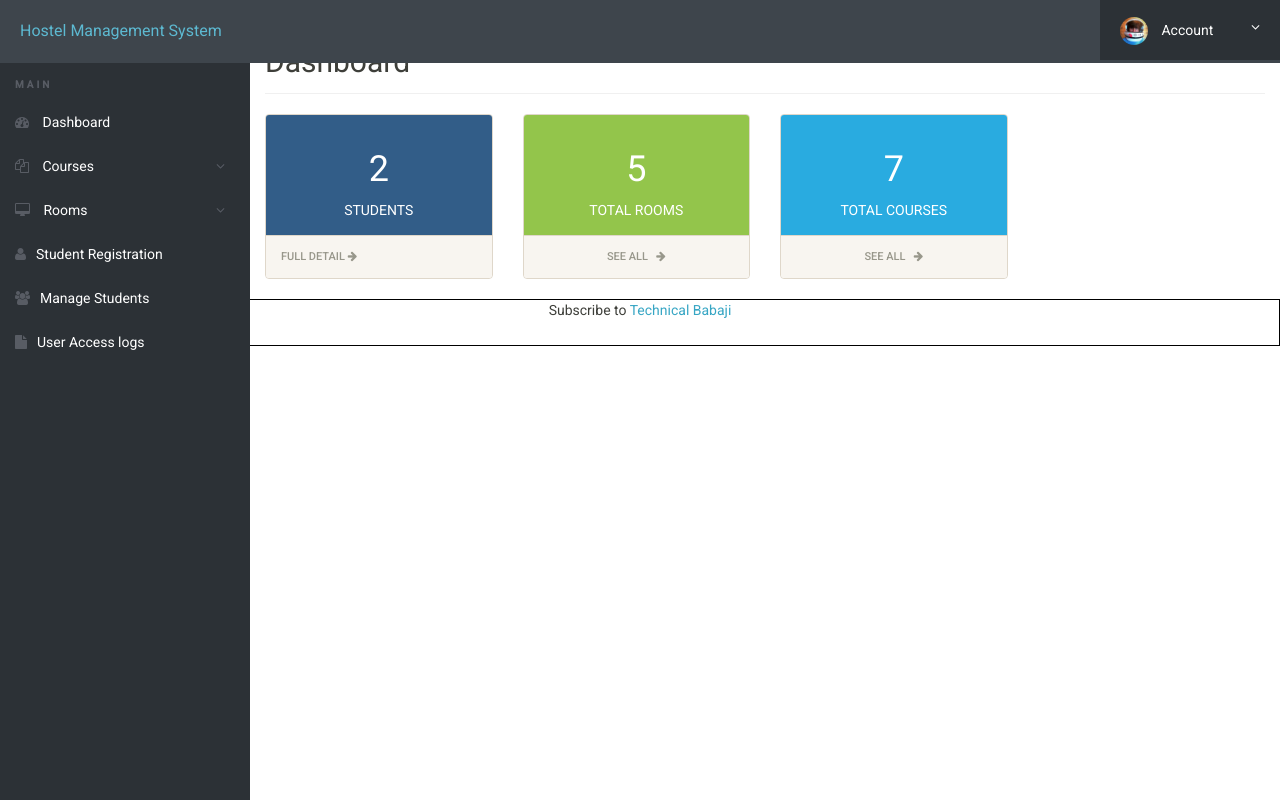
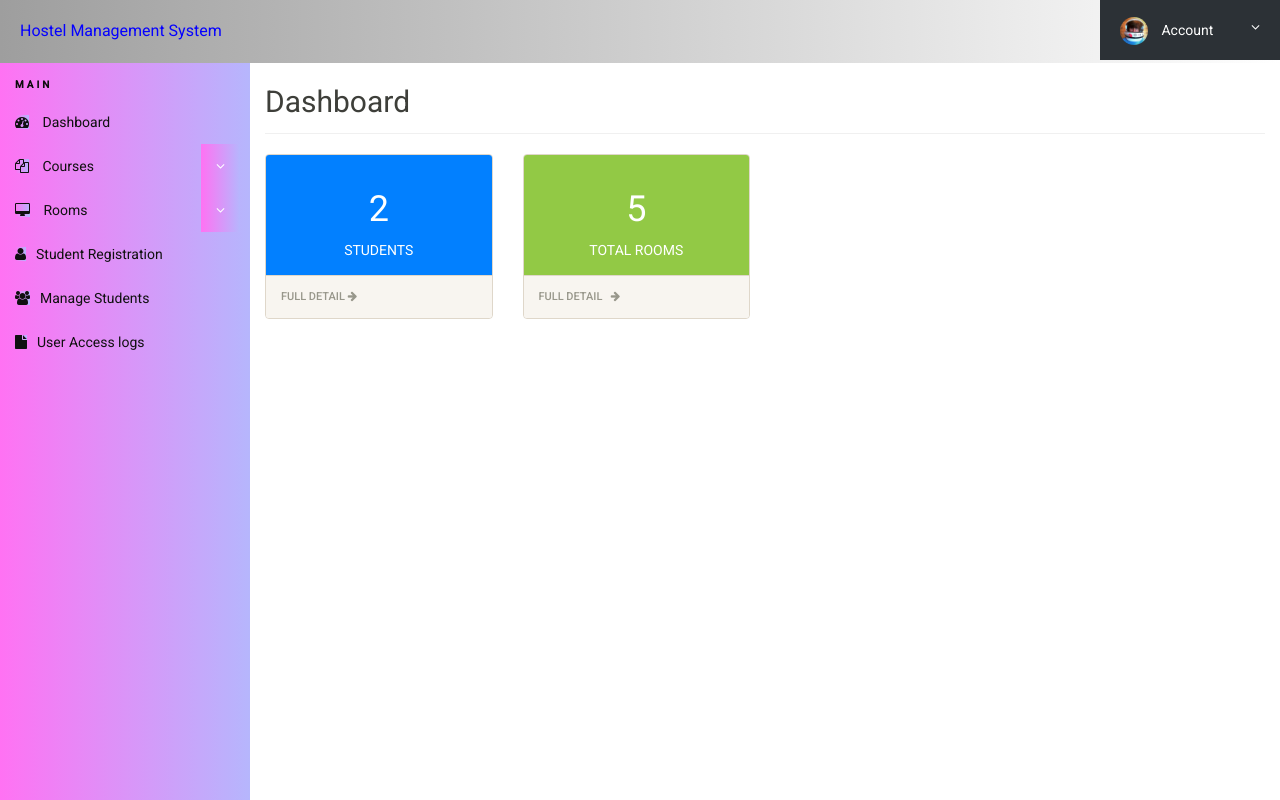
Before and after one commit to Eddie2111/LargeSweetRabbit, a PHP site: page /hostel/admin/dashboard.php in a window 1280 px wide. Run offline with PHP 8.4, Linux system fonts and the light colour scheme; a user stored in the database is signed in; data comes from the database, SQL or seed files in the repository.

Commit message:
Update dashboard.php

```diff
--- a/admin/dashboard.php
+++ b/admin/dashboard.php
@@ -24,7 +24,7 @@ check_login();
 	<link rel="stylesheet" href="css/bootstrap-select.css">
 	<link rel="stylesheet" href="css/fileinput.min.css">
 	<link rel="stylesheet" href="css/awesome-bootstrap-checkbox.css">
-	<link rel="stylesheet" href="css/style.css">
+	<link rel="stylesheet" href="css/style1.css">
 
 
 </head>
@@ -39,7 +39,7 @@ check_login();
 
 				<div class="row">
 					<div class="col-md-12">
-
+<br/><br/>
 						<h2 class="page-title">Dashboard</h2>
 
 						<div class="row">
@@ -82,26 +82,7 @@ $stmt1->close();
 													<div class="stat-panel-title text-uppercase">Total Rooms </div>
 												</div>
 											</div>
-											<a href="manage-rooms.php" class="block-anchor panel-footer text-center">See All &nbsp; <i class="fa fa-arrow-right"></i></a>
-										</div>
-									</div>
-									<div class="col-md-3">
-										<div class="panel panel-default">
-											<div class="panel-body bk-info text-light">
-												<div class="stat-panel text-center">
-<?php
-$result2 ="SELECT count(*) FROM courses ";
-$stmt2 = $mysqli->prepare($result2);
-$stmt2->execute();
-$stmt2->bind_result($count2);
-$stmt2->fetch();
-$stmt2->close();
-?>
-													<div class="stat-panel-number h1 "><?php echo $count2;?></div>
-													<div class="stat-panel-title text-uppercase">Total Courses</div>
-												</div>
-											</div>
-											<a href="manage-courses.php" class="block-anchor panel-footer text-center">See All &nbsp; <i class="fa fa-arrow-right"></i></a>
+											<a href="manage-rooms.php" class="block-anchor panel-footer">Full Detail &nbsp; <i class="fa fa-arrow-right"></i></a>
 										</div>
 									</div>
 
@@ -120,7 +101,7 @@ $stmt2->close();
 		</div>
 	</div>
 
-	<!-- Loading Scripts -->
+
 	<script src="js/jquery.min.js"></script>
 	<script src="js/bootstrap-select.min.js"></script>
 	<script src="js/bootstrap.min.js"></script>
@@ -135,7 +116,7 @@ $stmt2->close();
 
 	window.onload = function(){
 
-		// Line chart from swirlData for dashReport
+
 		var ctx = document.getElementById("dashReport").getContext("2d");
 		window.myLine = new Chart(ctx).Line(swirlData, {
 			responsive: true,
@@ -144,11 +125,11 @@ $stmt2->close();
 			multiTooltipTemplate: "<%if (label){%><%=label%>: <%}%><%= value %>",
 		});
 
-		// Pie Chart from doughutData
+
 		var doctx = document.getElementById("chart-area3").getContext("2d");
 		window.myDoughnut = new Chart(doctx).Pie(doughnutData, {responsive : true});
 
-		// Dougnut Chart from doughnutData
+
 		var doctx = document.getElementById("chart-area4").getContext("2d");
 		window.myDoughnut = new Chart(doctx).Doughnut(doughnutData, {responsive : true});
 
@@ -157,9 +138,7 @@ $stmt2->close();
 
 </body>
 
-<div class="foot"><footer>
-<p> Subscribe to  <a href="https://youtube.com/technicalbabaji1" target="_blank">Technical Babaji</p>
-</footer> </div>
+
 
 
 <style> .foot{text-align: center; border: 1px solid black;}</style>
```
